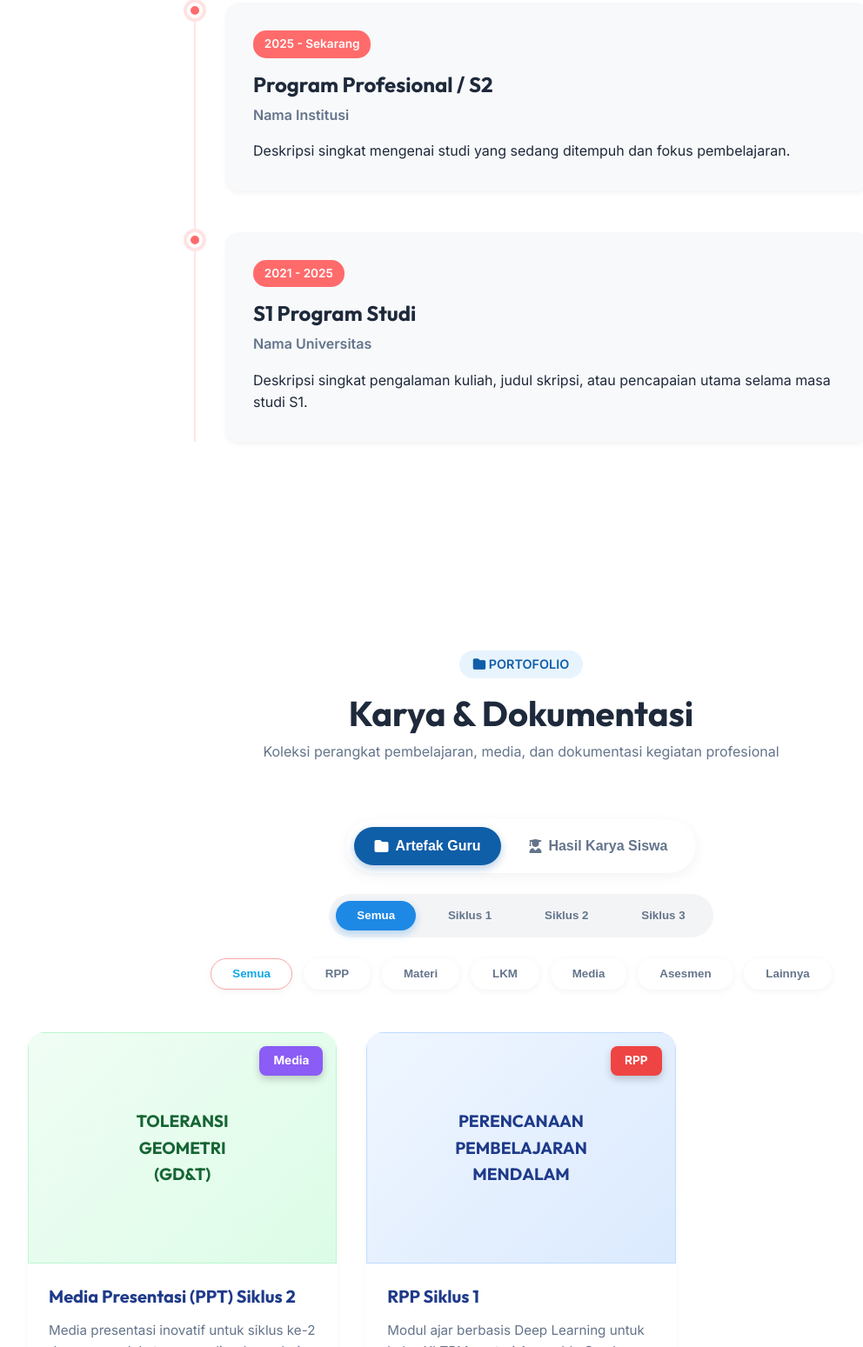
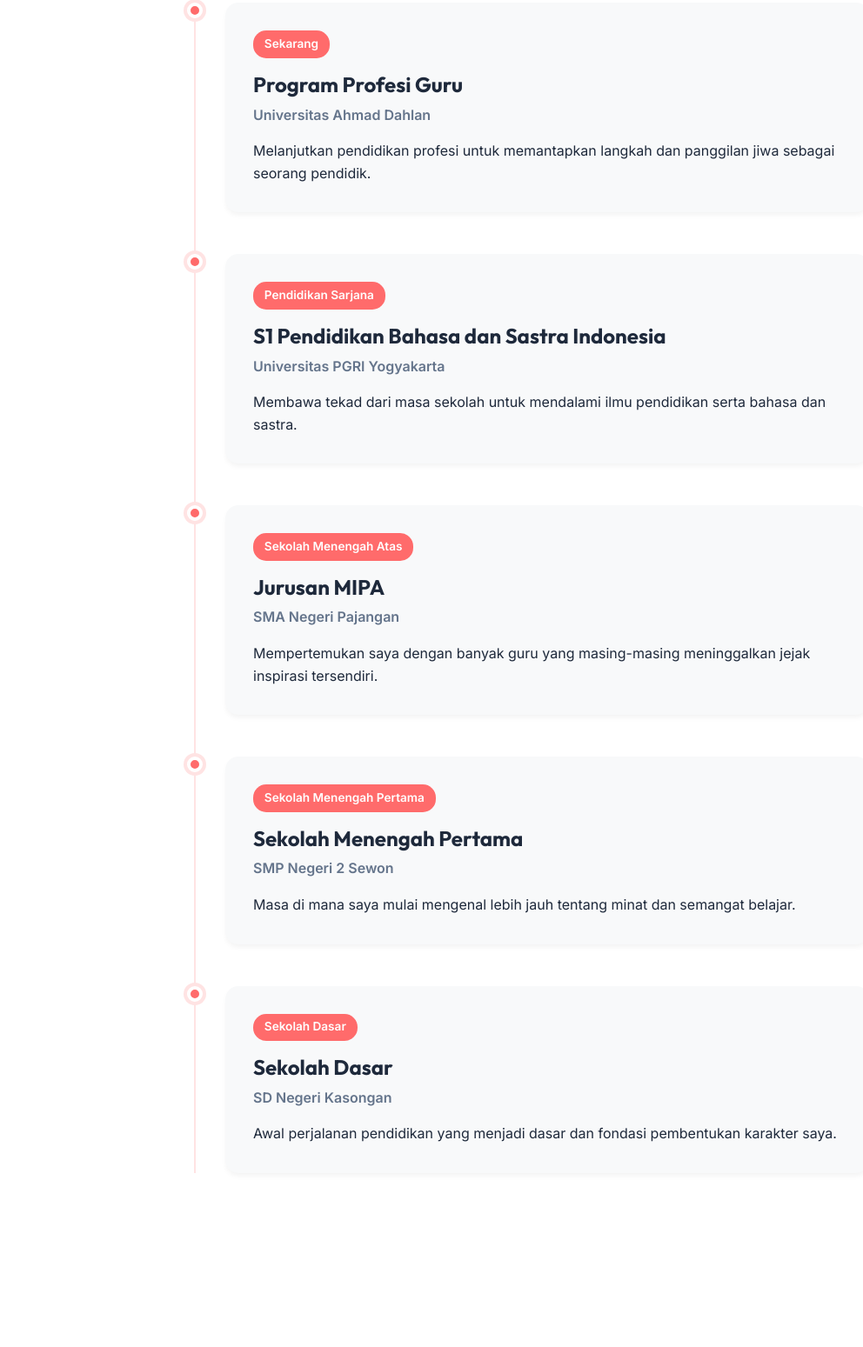
Before and after one commit to orisasatifaalqaf/e-portofolio-ppg, a plain HTML site: page portfolio.html in a window 1280 px wide. Shown: the part 2615-4164 px from the top of the page at 87% size, without its empty margins (41-1033 px from the left). Drawn offline with Linux system fonts and the light colour scheme.

Commit message:
Add files via upload

```diff
--- a/portfolio.html
+++ b/portfolio.html
@@ -180,19 +180,46 @@
         <div class="timeline-item">
           <div class="timeline-dot"></div>
           <div class="timeline-card">
-            <span class="timeline-year">2025 - Sekarang</span>
-            <h3>Program Profesional / S2</h3>
-            <p class="institution">Nama Institusi</p>
-            <p>Deskripsi singkat mengenai studi yang sedang ditempuh dan fokus pembelajaran.</p>
+            <span class="timeline-year">Sekarang</span>
+            <h3>Program Profesi Guru</h3>
+            <p class="institution">Universitas Ahmad Dahlan</p>
+            <p>Melanjutkan pendidikan profesi untuk memantapkan langkah dan panggilan jiwa sebagai seorang pendidik.</p>
           </div>
         </div>
         <div class="timeline-item">
           <div class="timeline-dot"></div>
           <div class="timeline-card">
-            <span class="timeline-year">2021 - 2025</span>
-            <h3>S1 Program Studi</h3>
-            <p class="institution">Nama Universitas</p>
-            <p>Deskripsi singkat pengalaman kuliah, judul skripsi, atau pencapaian utama selama masa studi S1.</p>
+            <span class="timeline-year">Pendidikan Sarjana</span>
+            <h3>S1 Pendidikan Bahasa dan Sastra Indonesia</h3>
+            <p class="institution">Universitas PGRI Yogyakarta</p>
+            <p>Membawa tekad dari masa sekolah untuk mendalami ilmu pendidikan serta bahasa dan sastra.</p>
+          </div>
+        </div>
+        <div class="timeline-item">
+          <div class="timeline-dot"></div>
+          <div class="timeline-card">
+            <span class="timeline-year">Sekolah Menengah Atas</span>
+            <h3>Jurusan MIPA</h3>
+            <p class="institution">SMA Negeri Pajangan</p>
+            <p>Mempertemukan saya dengan banyak guru yang masing-masing meninggalkan jejak inspirasi tersendiri.</p>
+          </div>
+        </div>
+        <div class="timeline-item">
+          <div class="timeline-dot"></div>
+          <div class="timeline-card">
+            <span class="timeline-year">Sekolah Menengah Pertama</span>
+            <h3>Sekolah Menengah Pertama</h3>
+            <p class="institution">SMP Negeri 2 Sewon</p>
+            <p>Masa di mana saya mulai mengenal lebih jauh tentang minat dan semangat belajar.</p>
+          </div>
+        </div>
+        <div class="timeline-item">
+          <div class="timeline-dot"></div>
+          <div class="timeline-card">
+            <span class="timeline-year">Sekolah Dasar</span>
+            <h3>Sekolah Dasar</h3>
+            <p class="institution">SD Negeri Kasongan</p>
+            <p>Awal perjalanan pendidikan yang menjadi dasar dan fondasi pembentukan karakter saya.</p>
           </div>
         </div>
       </div>
```
